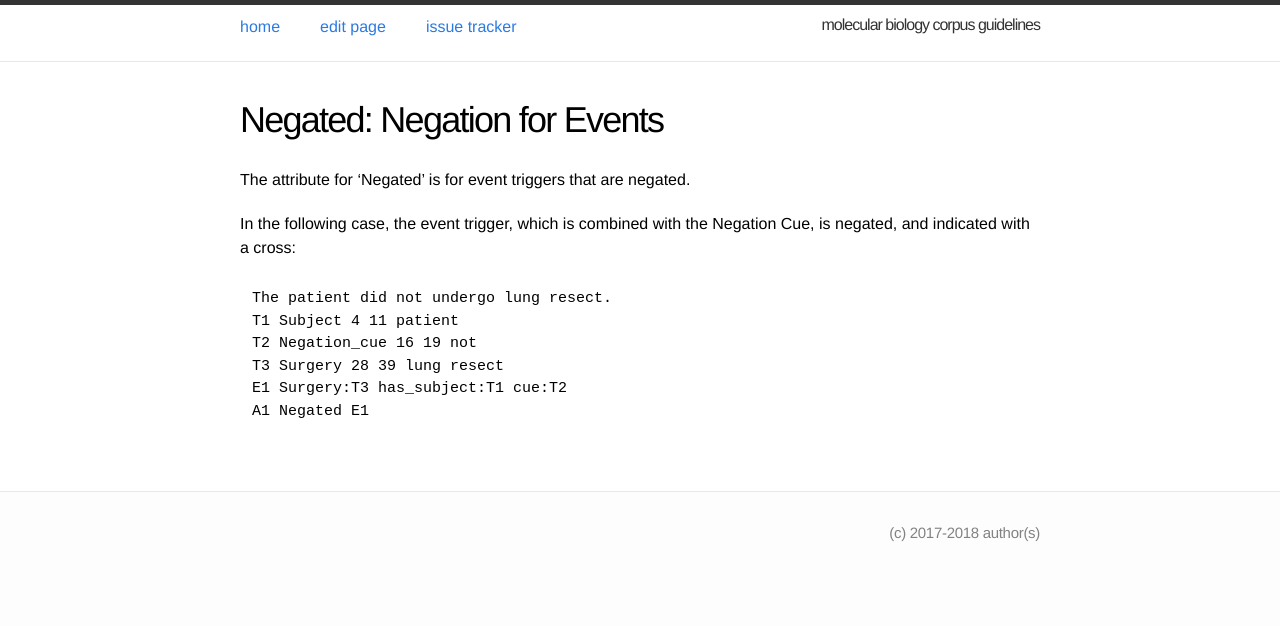
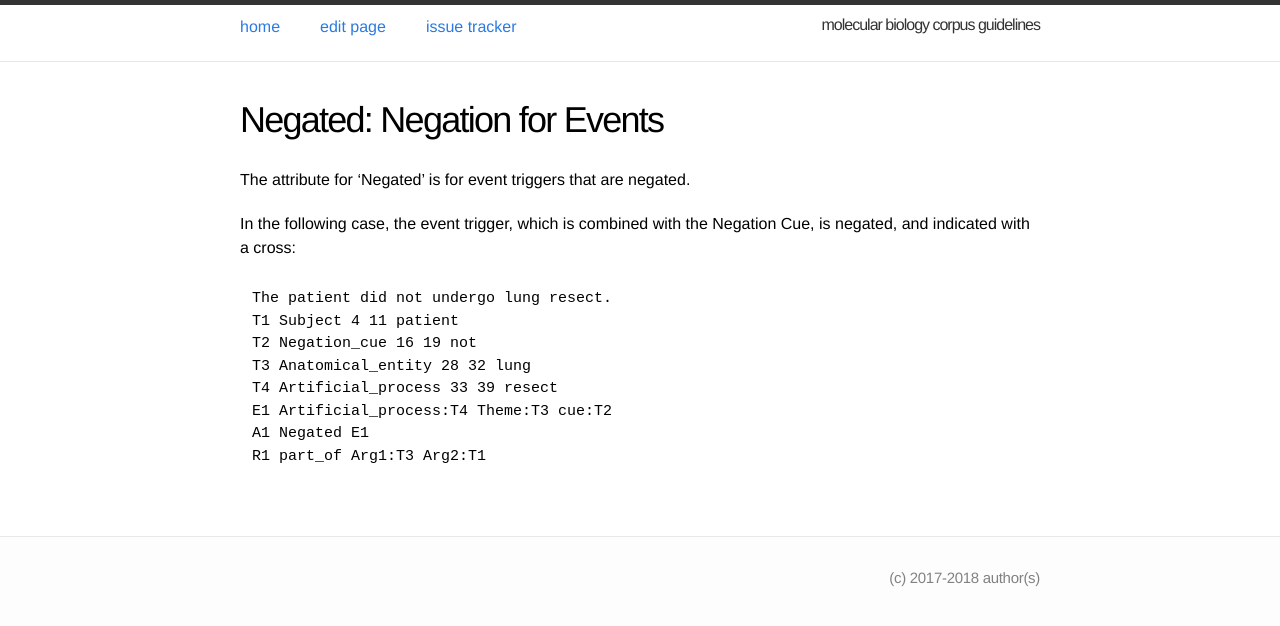
Before and after one commit to ezcatdb/molbiol_lung_corpus-guidelines, a Jekyll site: the page built from _attribute/Negated.md, in a window 1280 px wide. Shown: the top 626 px of the page. Built offline with Jekyll 4.4.1, drawn with Linux system fonts in a browser that asks for light colours.

Commit message:
corrected sample sentence in _attribute/Negated.md

```diff
--- a/_attribute/Negated.md
+++ b/_attribute/Negated.md
@@ -12,9 +12,11 @@ In the following case, the event trigger, which is combined with the Negation Cu
 The patient did not undergo lung resect.
 T1 Subject 4 11 patient
 T2 Negation_cue 16 19 not
-T3 Surgery 28 39 lung resect
-E1 Surgery:T3 has_subject:T1 cue:T2
+T3 Anatomical_entity 28 32 lung
+T4 Artificial_process 33 39 resect
+E1 Artificial_process:T4 Theme:T3 cue:T2
 A1 Negated E1
+R1 part_of Arg1:T3 Arg2:T1
 ~~~
 
 <!--
```
